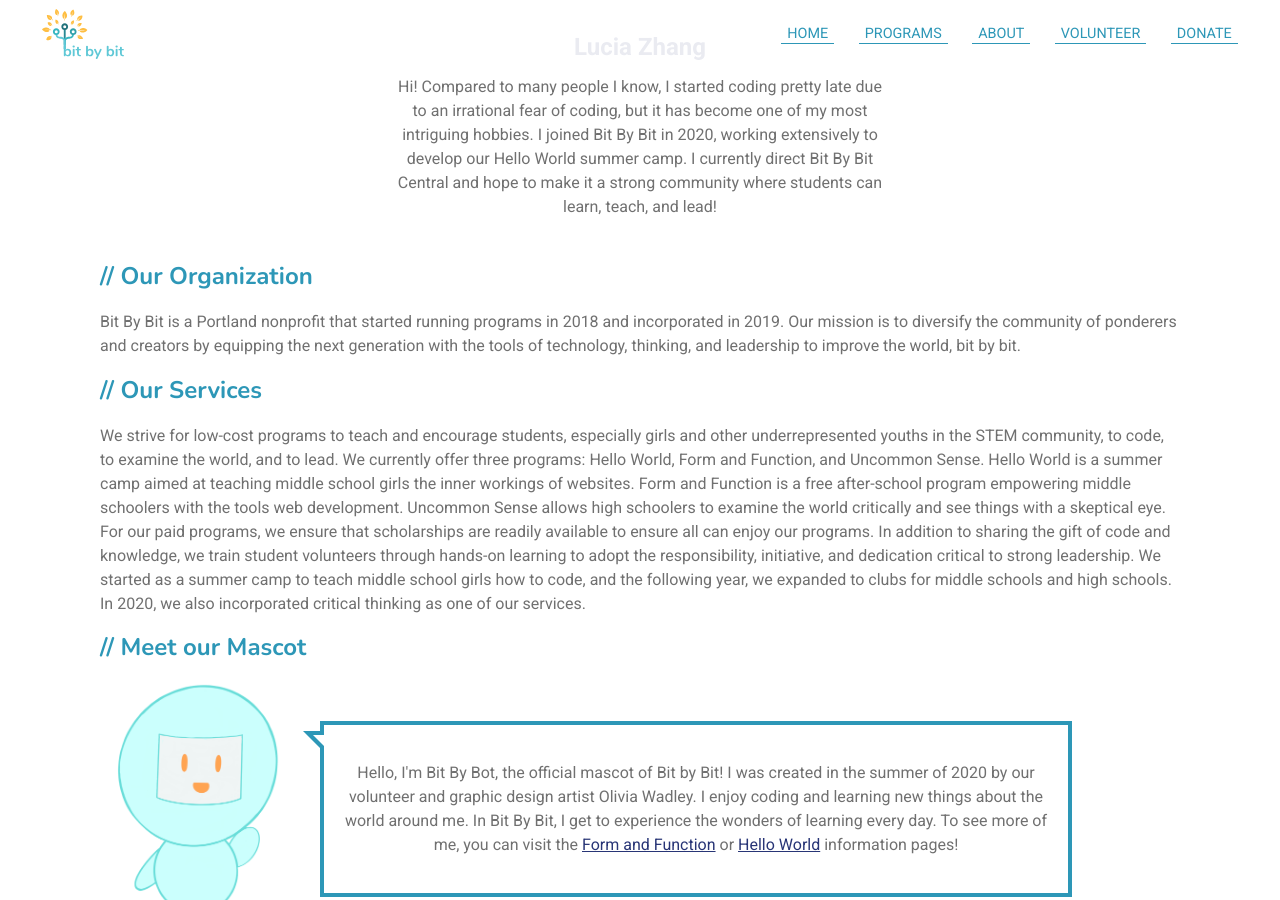
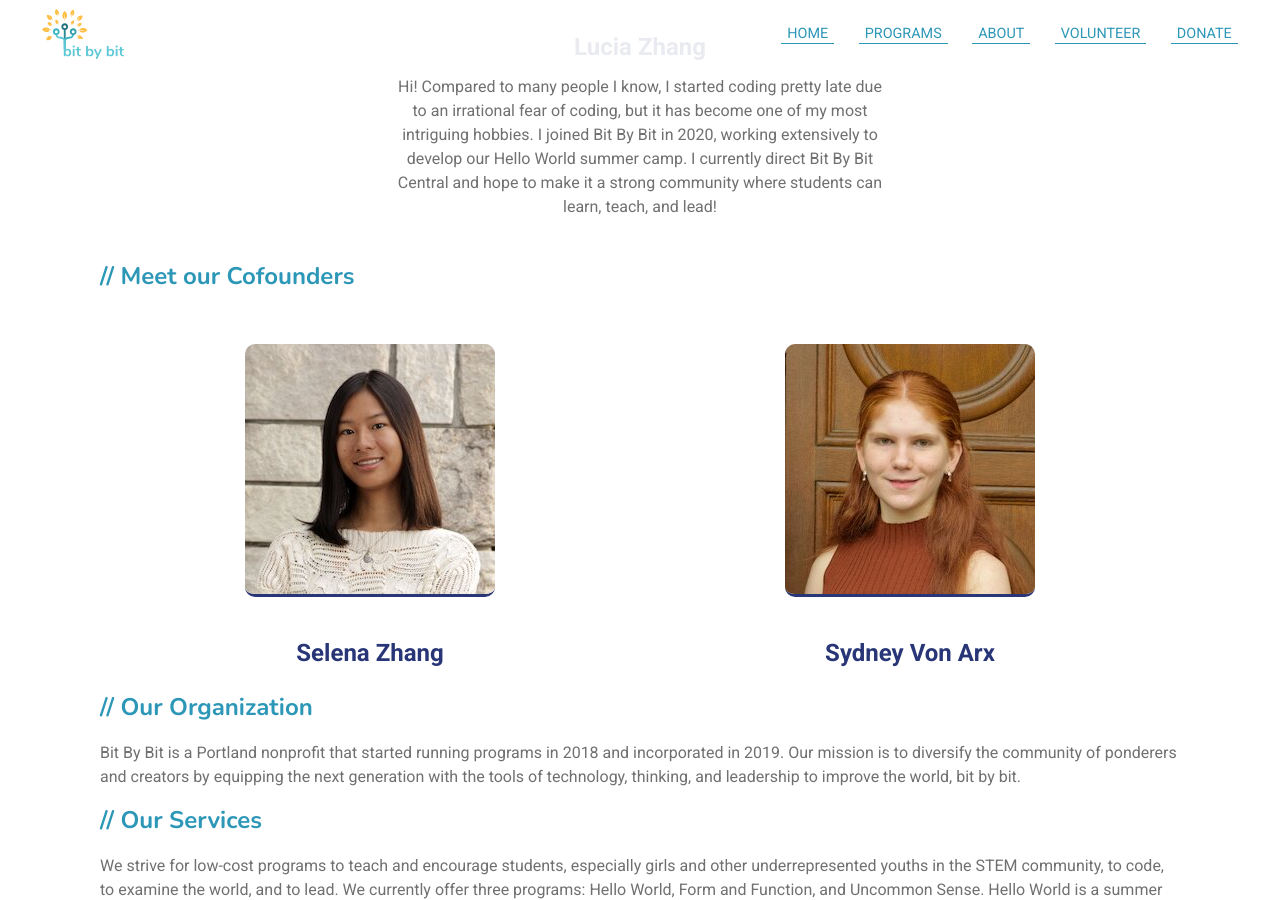
Before and after one commit to bit-by-bit-coding/bxb-website, a Jekyll site: the page built from about.html, in a window 1280 px wide and 900 px high, scrolled down 1264 px. Built offline with Jekyll 4.4.1, drawn with Linux system fonts in a browser that asks for light colours; nearby versions of some CDN libraries.

Commit message:
adding our Cofounders
adding Selena and Sydney for our Cofounder section

```diff
--- a/about.html
+++ b/about.html
@@ -50,6 +50,19 @@
                 hundreds of hours to teaching after-school programs throughout high school.
             </p>
         </span>-->
+    </div>
+</div>
+<div class="section">
+    <h2>Meet our Cofounders</h2><br>
+    <div class="instructors-container">
+        <span class="instructors-item">
+            <img src="imgs/SelenaSquare.jpg"><br>
+            <strong>Selena Zhang</strong>
+        </span>
+        <span class="instructors-item">
+            <img src="imgs/SydneySquare.jpg"><br>
+            <strong>Sydney Von Arx</strong>
+        </span>
     </div>
 </div>
 <div class="section">
```
